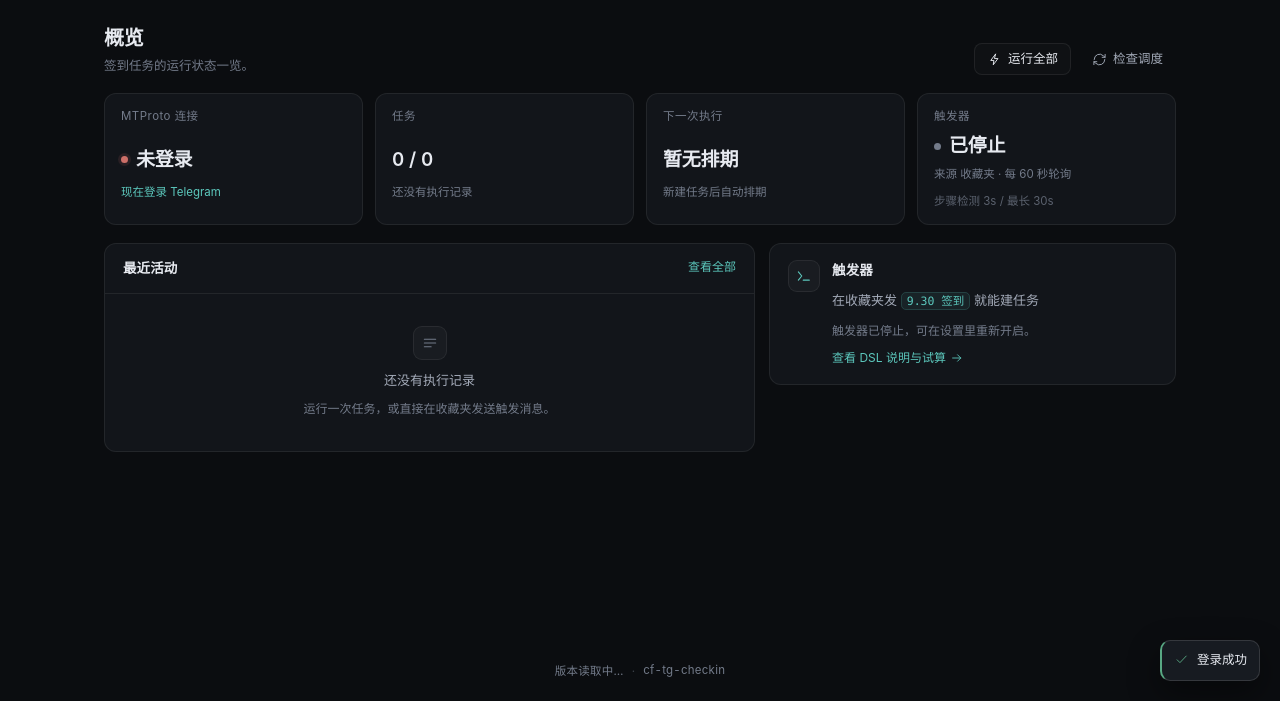
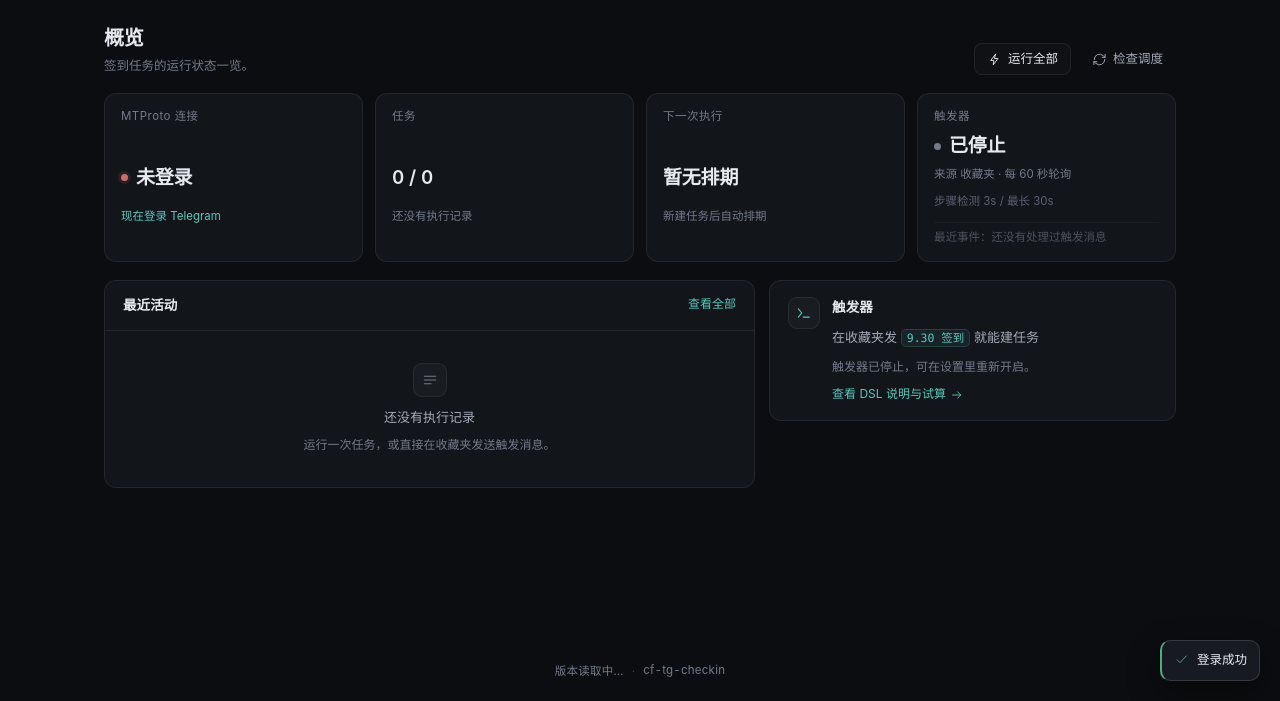
Before and after one commit to mihucho/cf-tg-checkin, a website with bundled scripts: page public/index.html in a window 1280 px wide. Both pictures are taken after typing "Sample123" into the empty fields and a click on the button "登录". Shown: the part 99-800 px from the top of the page. Built offline with nearby package versions, Linux system fonts and the light colour scheme; files whose address does not match are found by name.

Commit message:
feat(diag): 概览常显「最近事件」，不依赖日志列表（0.3.6）
用户反馈「任务新建了但日志没有」——可能是日志页停在「失败」筛选、或任务是在旧版本下建的
（旧版本创建路径不写日志）。

- record() 同时写 trigger:lastEvent（at / ok / message / detail）
- /api/state runtime.lastTriggerEvent，概览「触发器」卡片底部常显：
  「最近事件：触发器创建任务 #12（2 分钟前）」/「⚠️ 触发解析失败：…」
- 样式：第三行用分隔线弱化，单行省略

```diff
--- a/package.json
+++ b/package.json
@@ -1,6 +1,6 @@
 {
   "name": "cf-tg-checkin",
-  "version": "0.3.5",
+  "version": "0.3.6",
   "private": true,
   "description": "Telegram 定时签到系统，跑在 Cloudflare Workers + Durable Objects 上（teleproto / MTProto）",
   "type": "module",
--- a/public/app.js
+++ b/public/app.js
@@ -543,6 +543,12 @@ function renderOverview() {
               ? " ⚠️ 已超时"
               : "")
           : "还没有轮询过（登录 Telegram 后开始）",
+      sub2:
+        runtime && runtime.lastTriggerEvent
+          ? `最近事件：${runtime.lastTriggerEvent.ok ? "" : "⚠️ "}${runtime.lastTriggerEvent.message}（${formatRelative(
+              runtime.lastTriggerEvent.at,
+            )}）`
+          : "最近事件：还没有处理过触发消息",
       sub: `步骤检测 ${Number(settings.stepPollSeconds) || 3}s / 最长 ${Number(settings.stepWaitSeconds) || 30}s`,
     }),
   );
@@ -599,7 +605,7 @@ function renderOverview() {
   );
 }
 
-function statCard({ label, dot, value, foot, sub }) {
+function statCard({ label, dot, value, foot, sub, sub2 }) {
   return el(
     "section",
     { class: "card stat" },
@@ -607,6 +613,7 @@ function statCard({ label, dot, value, foot, sub }) {
     el("div", { class: "stat-value" }, dot ? el("span", { class: `dot ${dot}` }) : null, value),
     foot ? el("div", { class: "stat-foot" }, foot) : null,
     sub ? el("div", { class: "stat-foot stat-sub" }, sub) : null,
+    sub2 ? el("div", { class: "stat-foot stat-sub stat-muted" }, sub2) : null,
   );
 }
 
--- a/public/styles.css
+++ b/public/styles.css
@@ -2452,6 +2452,17 @@ input[type="radio"] {
   opacity: 0.75;
 }
 
+.stat-foot.stat-muted {
+  margin-top: 4px;
+  padding-top: 6px;
+  border-top: 1px solid rgba(255, 255, 255, 0.06);
+  opacity: 0.6;
+  font-size: 11.5px;
+  overflow: hidden;
+  text-overflow: ellipsis;
+  white-space: nowrap;
+}
+
 /* 登录页的人机验证（Turnstile）槽位 */
 .turnstile-slot {
   display: flex;
--- a/src/types.ts
+++ b/src/types.ts
@@ -144,6 +144,8 @@ export interface AgentState {
     nextPollAt?: number | null;
     /** 上一次轮询时间，null 表示还没轮询过 */
     lastPollAt?: number | null;
+    /** 最近一次触发器事件（不管日志有没有被筛掉，这里一定能看到） */
+    lastTriggerEvent?: { at: number; ok: boolean; message: string } | null;
     pollSeconds?: number;
   };
 }
```
Also changed, not shown: src/agent.ts (+10 -0 lines), CHANGELOG.md, 1 other file.
